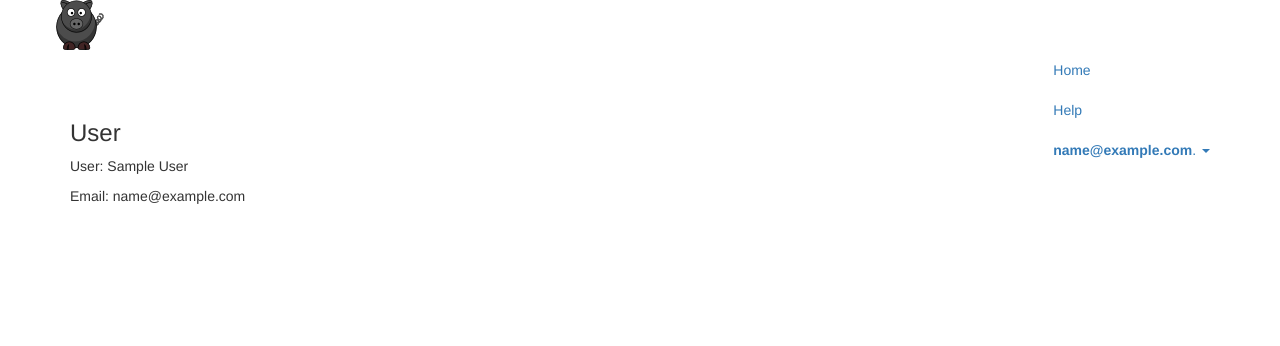
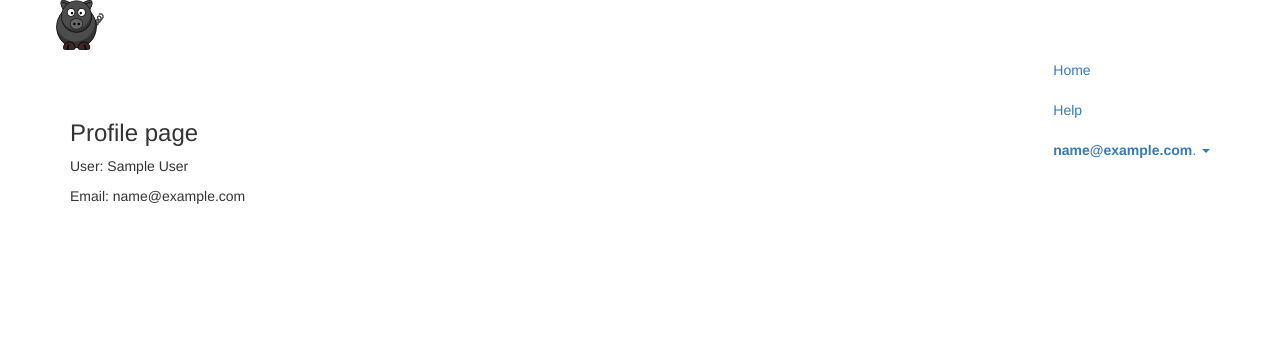
Before and after one commit to Xifip/topichog, a Rails app: page /users/1 in a window 1280 px wide. Shown: the top 346 px of the page. Run offline with Rails 7, Linux system fonts and the light colour scheme; the visitor is signed in with stand-in values (Sample User, id 1); style sheets or scripts are compiled from the project's sources; parts of the project's set-up code (start-up, migrations or seed data) failed here and were passed over; some libraries are stand-ins or nearby versions.

Commit message:
show.html.erb

```diff
--- a/app/views/static_pages/home.html.haml
+++ b/app/views/static_pages/home.html.haml
@@ -4,7 +4,7 @@
     This is the home page TopicHog Beta
   %p
     - if user_signed_in?
-      = link_to 'Go to assessments', new_user_registration_path, class: "btn btn-large btn-primary"
+      = link_to 'My profile', new_user_registration_path, class: "btn btn-large btn-primary"
       \#{link_to "Logout", destroy_user_session_path, method: :delete}
     - else
       = link_to "Sign up", new_user_registration_path, class: "btn btn-large btn-primary"
--- a/app/views/users/show.html.erb
+++ b/app/views/users/show.html.erb
@@ -1,3 +1,3 @@
-<h3>User</h3>
+<h3>Profile page</h3>
 <p>User: <%= @user.name %></p>
 <p>Email: <%= @user.email if @user.email %></p>
```
